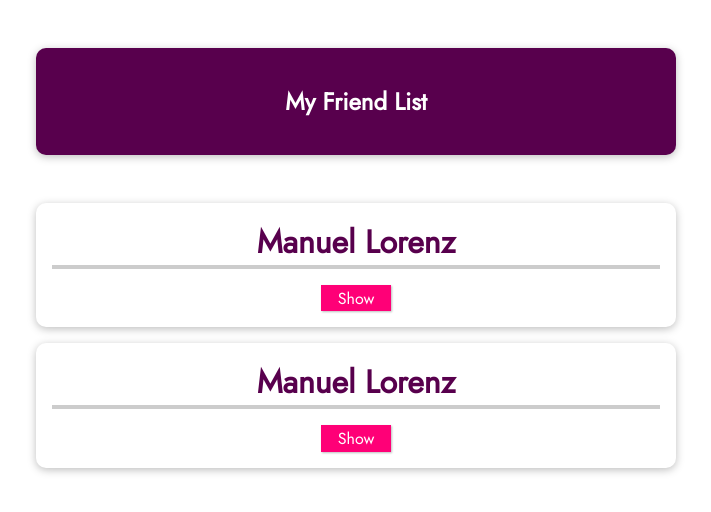
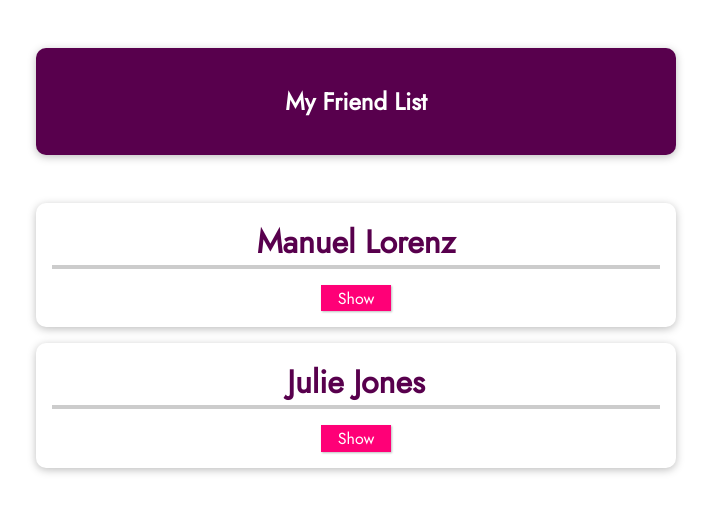
Before and after one commit to BrandonHaupt/LearningVue, a Vue app in the folder day-6_vue-app/: page / in a window 1280 px wide. Shown: the top 512 px of the page, without its empty margins (284-995 px from the left). Built offline with nearby package versions, Linux system fonts and the light colour scheme.

Commit message:
update 1.2

```diff
--- a/day-6_vue-app/src/App.vue
+++ b/day-6_vue-app/src/App.vue
@@ -5,8 +5,8 @@
       <h1>My Friend List</h1>
     </header>
     <ul>
-     <friend-contact />
-     <friend-contact />
+     <friend-contact name="Manuel Lorenz" phone-number="0123 456 7899" email-address="mauel@localhost.com"/>
+     <friend-contact name="Julie Jones" phone-number="655 165 6565" email-address="julie@localhost.com"/>
     </ul>
   </section>
 </template>
--- a/day-6_vue-app/src/components/FriendContact.vue
+++ b/day-6_vue-app/src/components/FriendContact.vue
@@ -1,10 +1,11 @@
 <template>
     <li>
-        <h2>{{ friend.name }}</h2>
+        <h2>{{ name }}</h2>
+        <!-- a button that shows and hides the information below -->
         <button @click="toggleDetails">{{detailsAreVisible ? 'Hide' : 'Show'}}</button>
         <ul v-if="detailsAreVisible">
-            <li><strong>Phone:</strong> {{ friend.phone }}</li>
-            <li><strong>Email:</strong> {{ friend.email }}</li>
+            <li><strong>Phone:</strong> {{ phoneNumber }}</li>
+            <li><strong>Email:</strong> {{ emailAddress }}</li>
         </ul>
     </li>
 </template>
@@ -12,6 +13,13 @@
 
 <script>
     export default {
+
+        props: [
+            'name',
+            'phoneNumber',
+            'emailAddress'
+        ],
+
         data(){
             return{
                 detailsAreVisible: false,
@@ -24,11 +32,12 @@
             }
         },
 
+        // Toggles the button above to show or hide content
         methods: {
             toggleDetails(){
                 this.detailsAreVisible = !this.detailsAreVisible
             }
-        }
+        },
 
     }
 </script>
```
